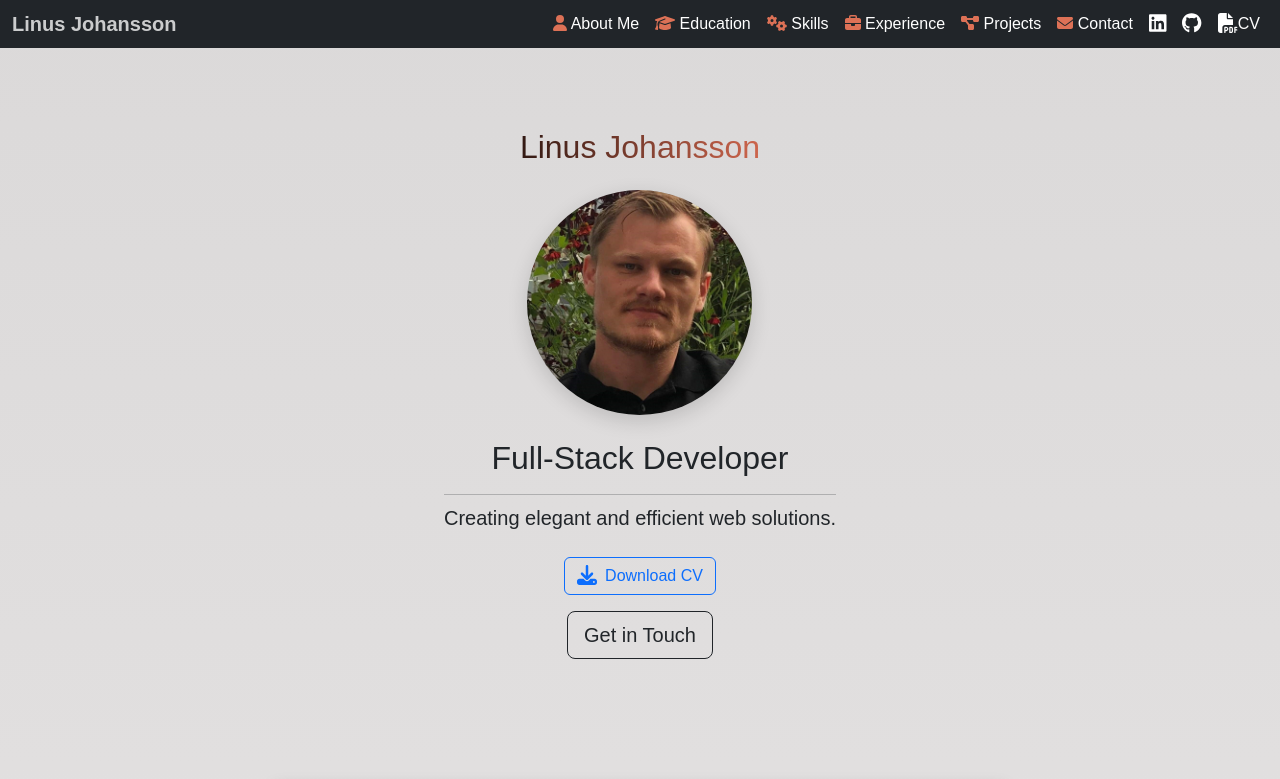
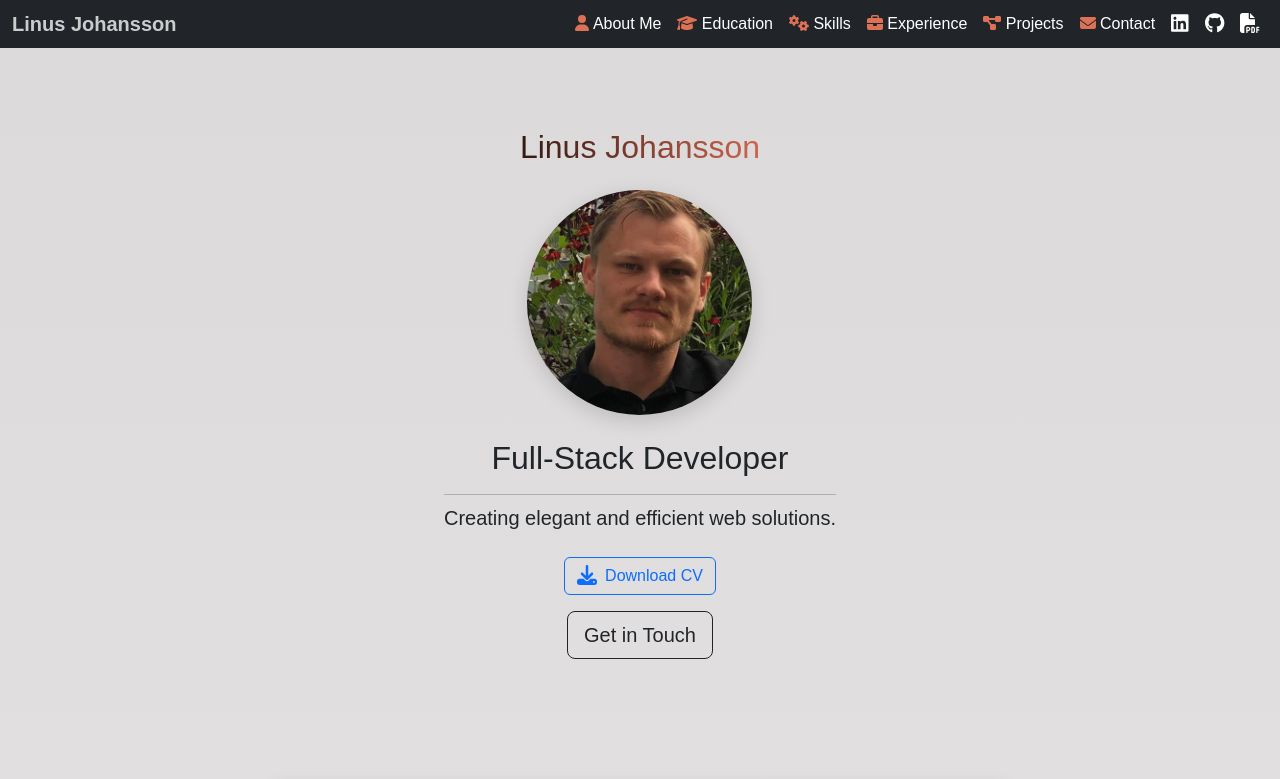
Before and after one commit to j0hanz/j0hanz-portfolio, a React (Create React App) app: page / in a window 1280 px wide. Shown: the top 779 px of the page. Built offline with nearby package versions, Linux system fonts and the light colour scheme.

Commit message:
Remove unused label property in NavBar component

```diff
--- a/src/components/NavBar.js
+++ b/src/components/NavBar.js
@@ -83,7 +83,6 @@ const NavBar = () => {
                 icon: faFilePdf,
                 href: Cv,
                 download: true,
-                label: 'CV',
                 tooltip: 'Download CV',
               },
             ].map(({ id, icon, href, download, label, tooltip }) => (
```
